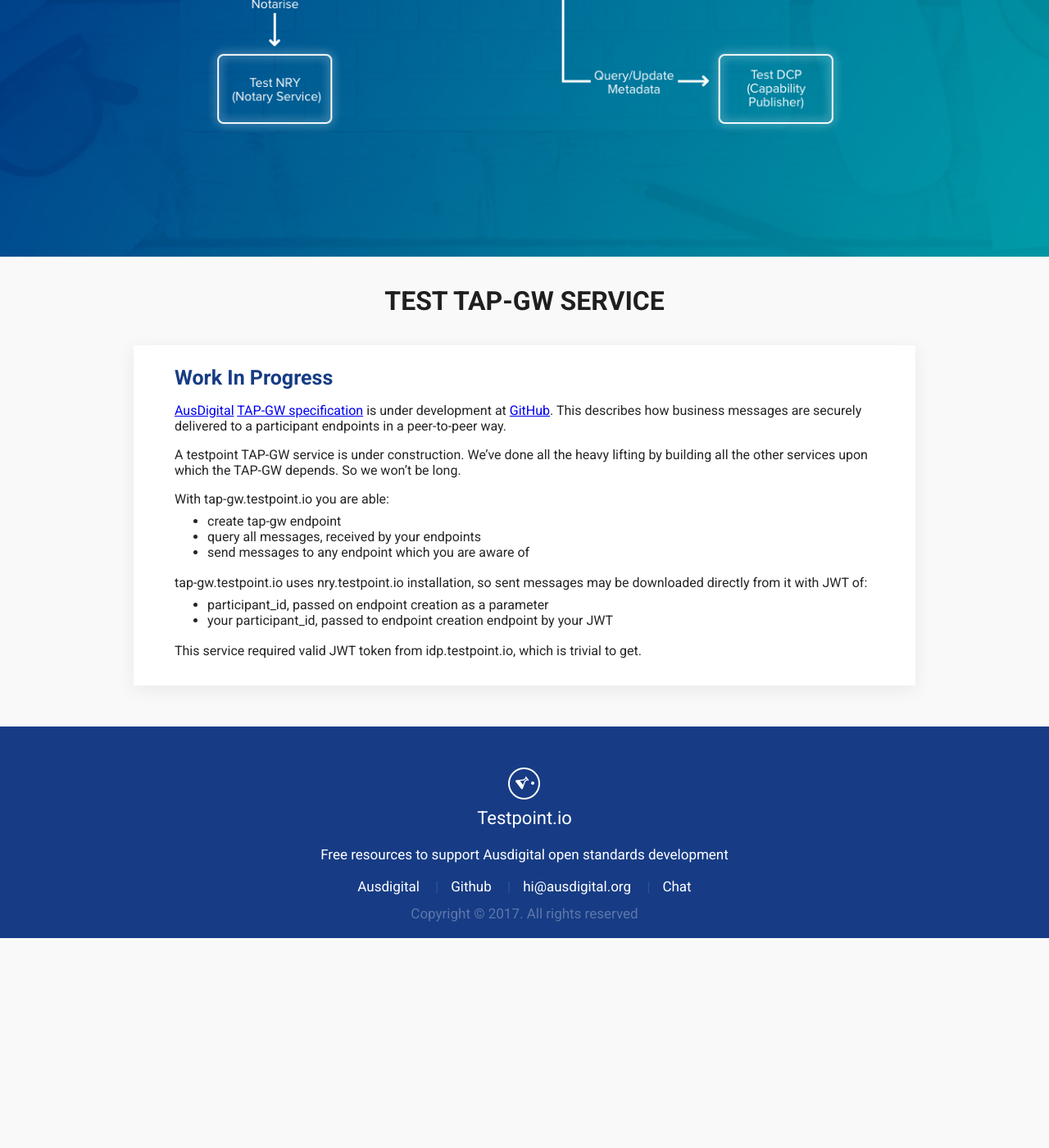
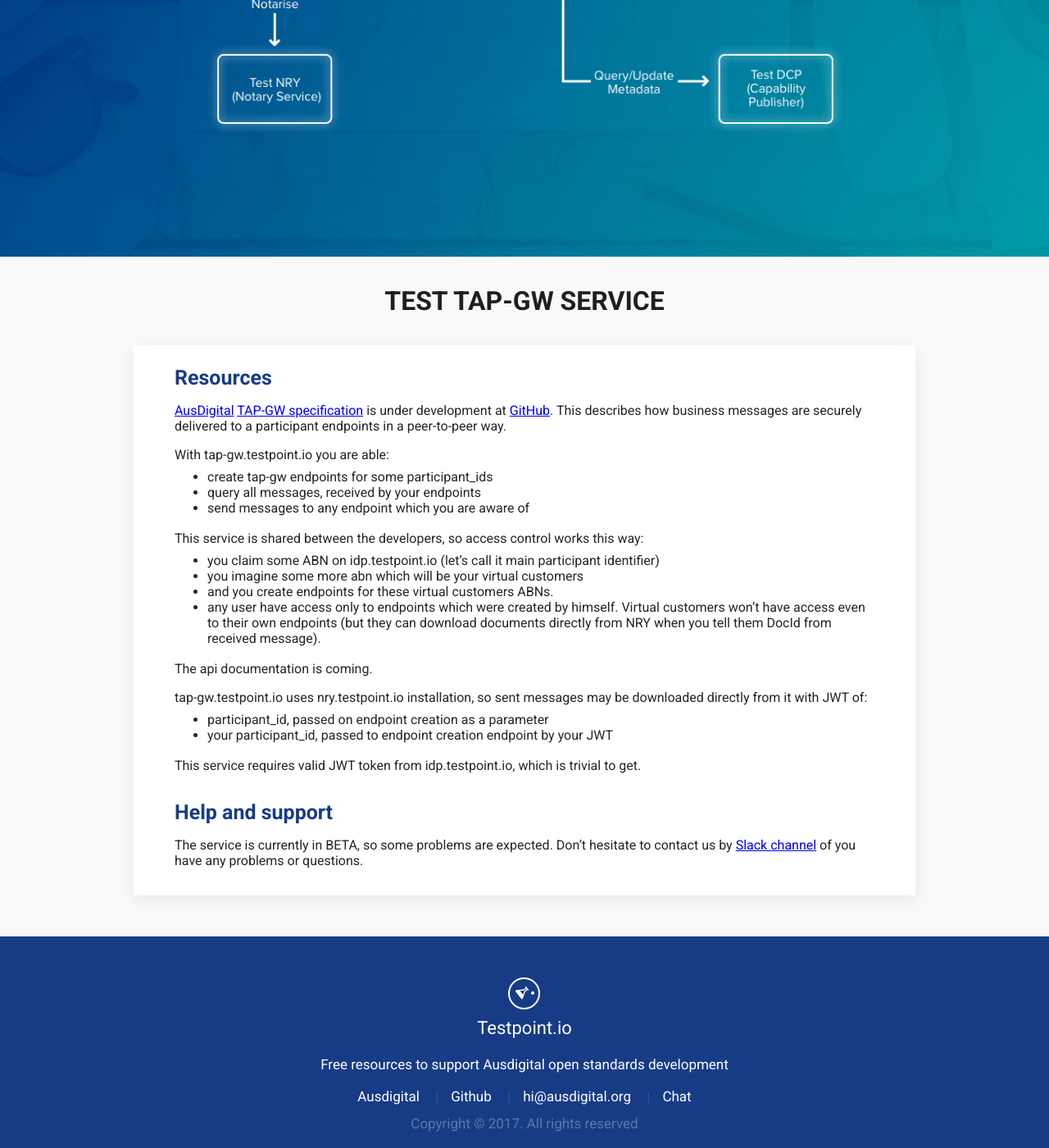
Before and after one commit to test-point/test-point.github.io, a Jekyll site: the page built from pages/tap-gw.md, in a window 1280 px wide and 1400 px high, scrolled down 745 px. Shown: the whole window at 82% size. Built offline with Jekyll 4.4.1, drawn with Linux system fonts in a browser that asks for light colours; before the commit the page ends 1889 px from its top, so only the background shows below that.

Commit message:
Update tap-gw description

```diff
--- a/pages/tap-gw.md
+++ b/pages/tap-gw.md
@@ -9,19 +9,29 @@
 menuTitle: Test TAP-GW
 menuOrder: 5
 ---
-### Work In Progress
+### Resources
 
 [AusDigital](http://ausdigital.org) [TAP-GW specification](http://ausdigital.org/specs/ausdigital-tap-gw/1.0/) is under development at [GitHub](https://github.com/ausdigital/ausdigital-tap/). This describes how business messages are securely delivered to a participant endpoints in a peer-to-peer way.
 
-A testpoint TAP-GW service is under construction. We've done all the heavy lifting by building all the other services upon which the TAP-GW depends.  So we won't be long.
-
 With tap-gw.testpoint.io you are able:
-* create tap-gw endpoint
+* create tap-gw endpoints for some participant_ids
 * query all messages, received by your endpoints
 * send messages to any endpoint which you are aware of
+
+This service is shared between the developers, so access control works this way:
+* you claim some ABN on idp.testpoint.io (let's call it main participant identifier)
+* you imagine some more abn which will be your virtual customers
+* and you create endpoints for these virtual customers ABNs.
+* any user have access only to endpoints which were created by himself. Virtual customers won't have access even to their own endpoints (but they can download documents directly from NRY when you tell them DocId from received message).
+
+The api documentation is coming.
 
 tap-gw.testpoint.io uses nry.testpoint.io installation, so sent messages may be downloaded directly from it with JWT of:
 * participant_id, passed on endpoint creation as a parameter
 * your participant_id, passed to endpoint creation endpoint by your JWT
 
-This service required valid JWT token from idp.testpoint.io, which is trivial to get.
+This service requires valid JWT token from idp.testpoint.io, which is trivial to get.
+
+### Help and support
+
+The service is currently in BETA, so some problems are expected. Don't hesitate to contact us by [Slack channel](https://ausdigital.slack.com/messages/spec-tap/) of you have any problems or questions.
```
